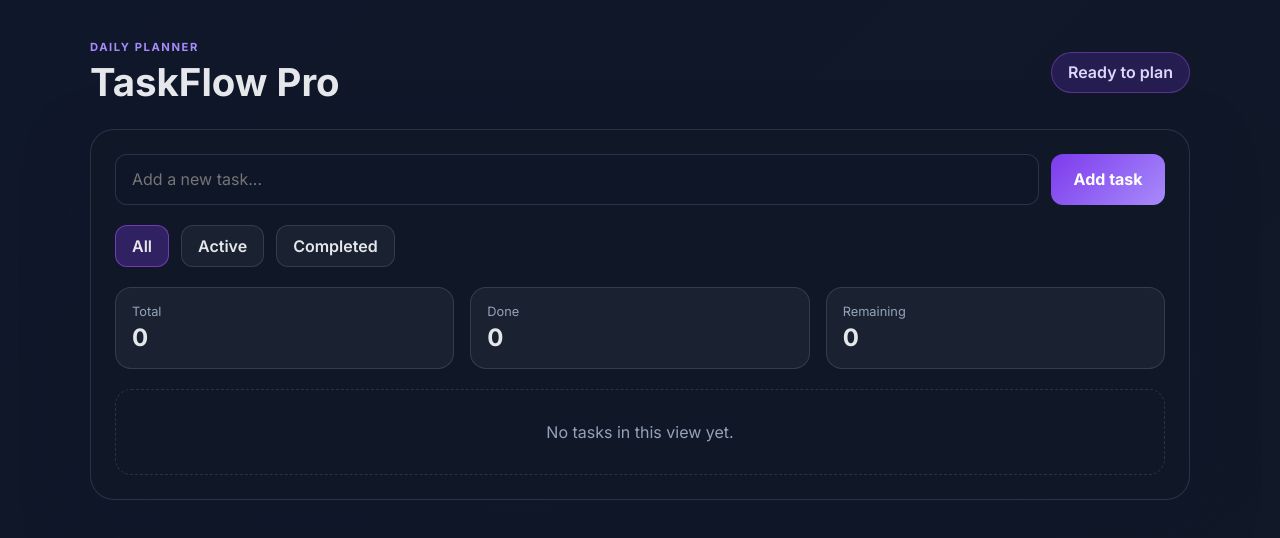
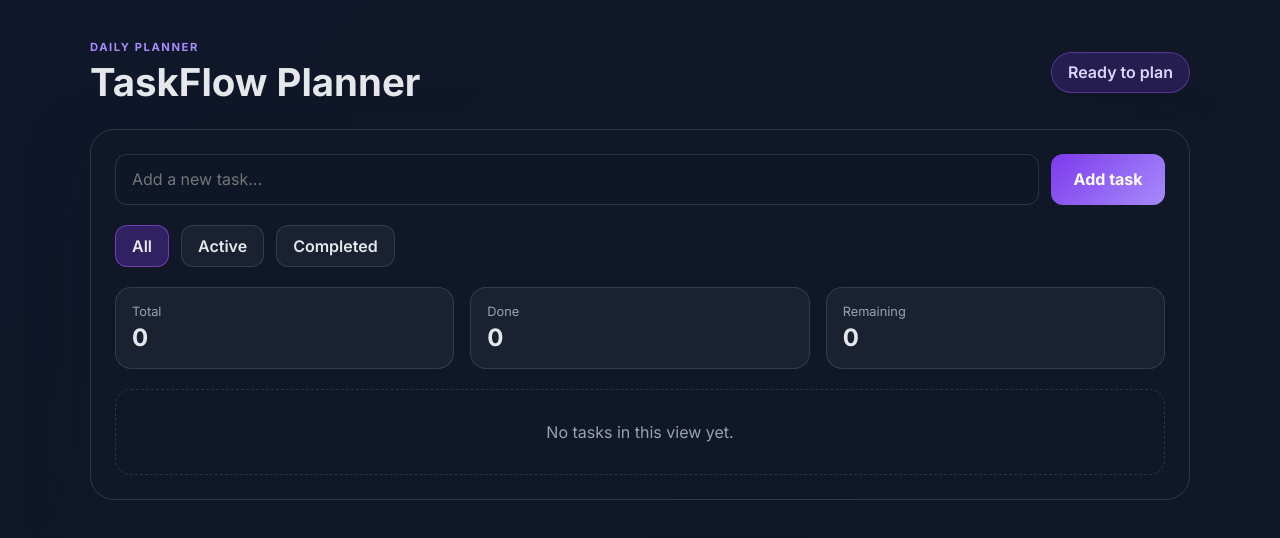
Before and after one commit to Chamod-Ravishanka/itbin-2211-0049-devops-assignment, a website: page src/index.html in a window 1280 px wide. Drawn offline with Linux system fonts and the light colour scheme.

Commit message:
feat: tailor dashboard heading

```diff
--- a/src/index.html
+++ b/src/index.html
@@ -15,7 +15,7 @@
       <header class="topbar">
         <div>
           <p class="eyebrow">Daily planner</p>
-          <h1>TaskFlow Pro</h1>
+          <h1>TaskFlow Planner</h1>
         </div>
         <div class="status-pill" id="statusPill">Ready to plan</div>
       </header>
```
